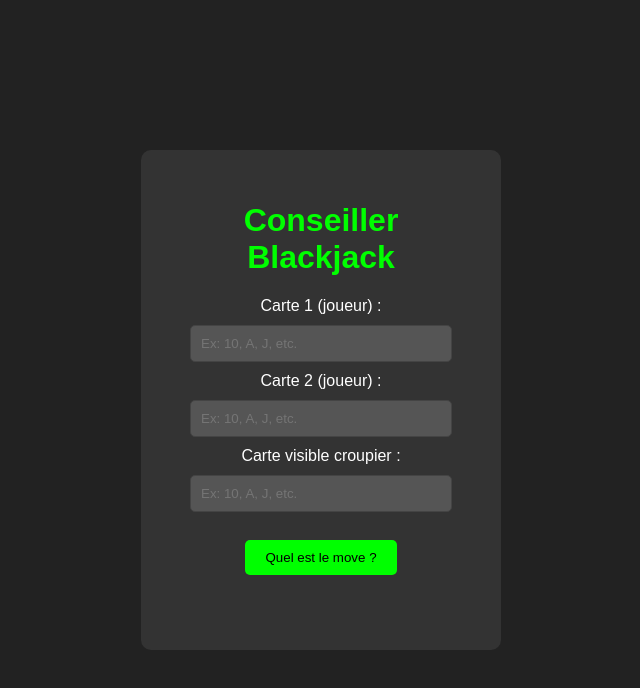
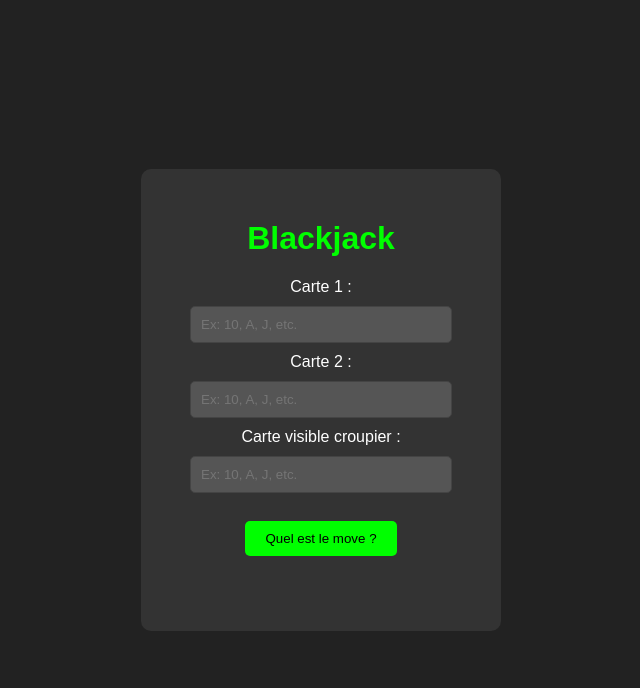
Before and after one commit to SKyNiTr0-0ff/blackjack, a plain HTML site: page index.html in a window 1280 px wide. Shown: the whole page, without its empty margins (319-959 px from the left). Drawn offline with Linux system fonts and the light colour scheme.

Commit message:
Update index.html

```diff
--- a/index.html
+++ b/index.html
@@ -80,10 +80,10 @@
 </head>
 <body>
     <div class="container">
-        <h1>Conseiller Blackjack</h1>
-        <label for="carte1">Carte 1 (joueur) :</label><br>
+        <h1>Blackjack</h1>
+        <label for="carte1">Carte 1 :</label><br>
         <input type="text" id="carte1" placeholder="Ex: 10, A, J, etc." oninput="validerEtPasserSuivant('carte1', 'carte2')"><br>
-        <label for="carte2">Carte 2 (joueur) :</label><br>
+        <label for="carte2">Carte 2 :</label><br>
         <input type="text" id="carte2" placeholder="Ex: 10, A, J, etc." oninput="validerEtPasserSuivant('carte2', 'carteCroupier')"><br>
         <label for="carteCroupier">Carte visible croupier :</label><br>
         <input type="text" id="carteCroupier" placeholder="Ex: 10, A, J, etc." oninput="validerEtCalculer('carteCroupier')"><br><br>
```
